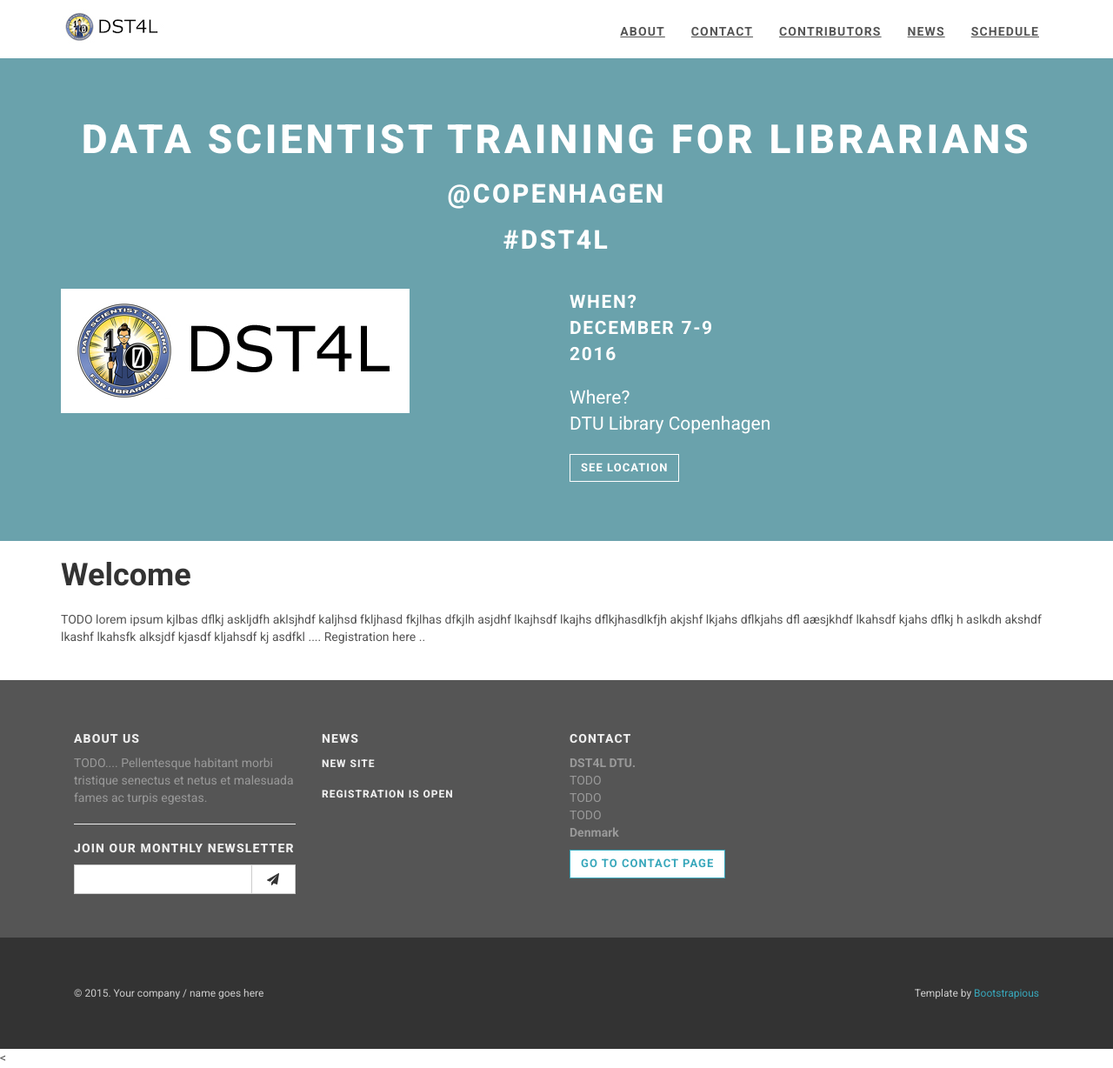
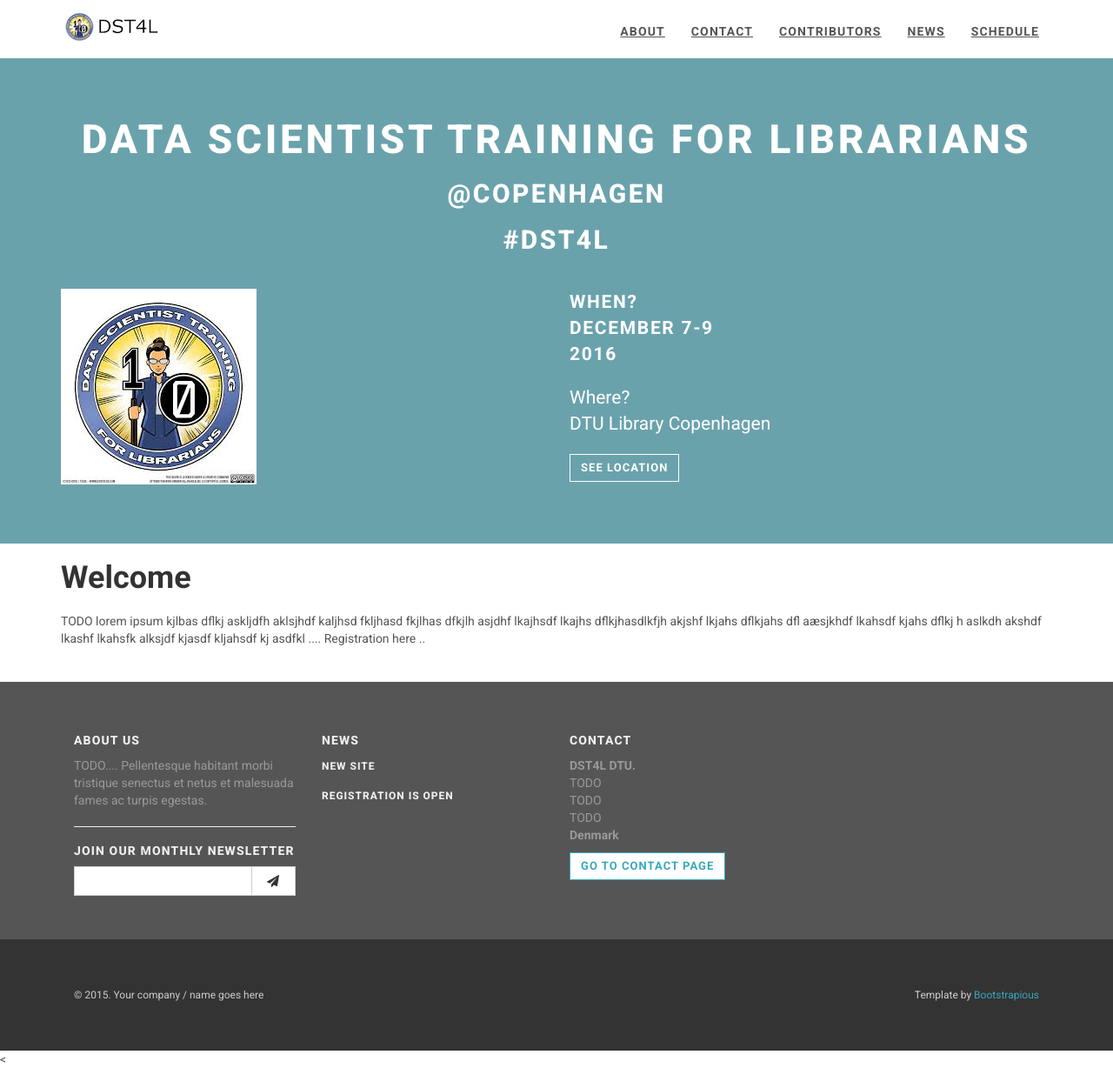
Before and after one commit to dst4l/dst4l, a Jekyll site: the page built from index.html, in a window 1280 px wide. Shown: the whole page at 87% size. Built offline with Jekyll 4.4.1, drawn with Linux system fonts in a browser that asks for light colours.

Commit message:
udskiftet DST4L logo

```diff
--- a/index.html
+++ b/index.html
@@ -21,7 +21,7 @@
 
                     <div class="row">
                         <div class="col-sm-6 mb-small">
-                            <img class="img-responsive" src="{{site.github.url}}/img/logo-large.jpg" alt="">
+                            <img class="img-responsive" src="{{site.github.url}}/img/DST4L_800x800.jpg" alt="">
                         </div>
 
                         <div class="col-sm-6 text-center-xs">
```
